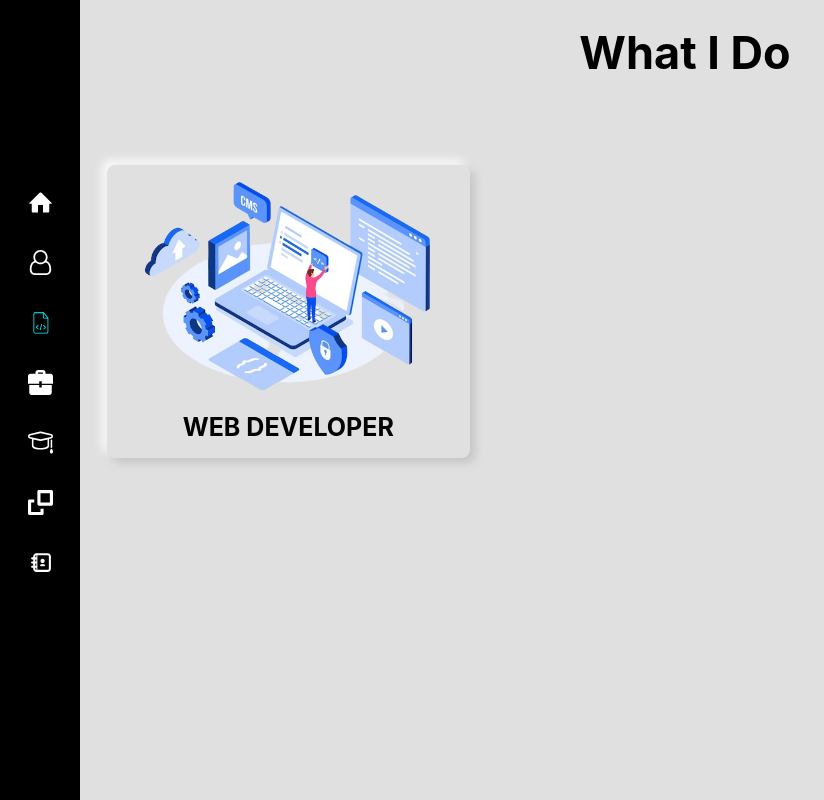
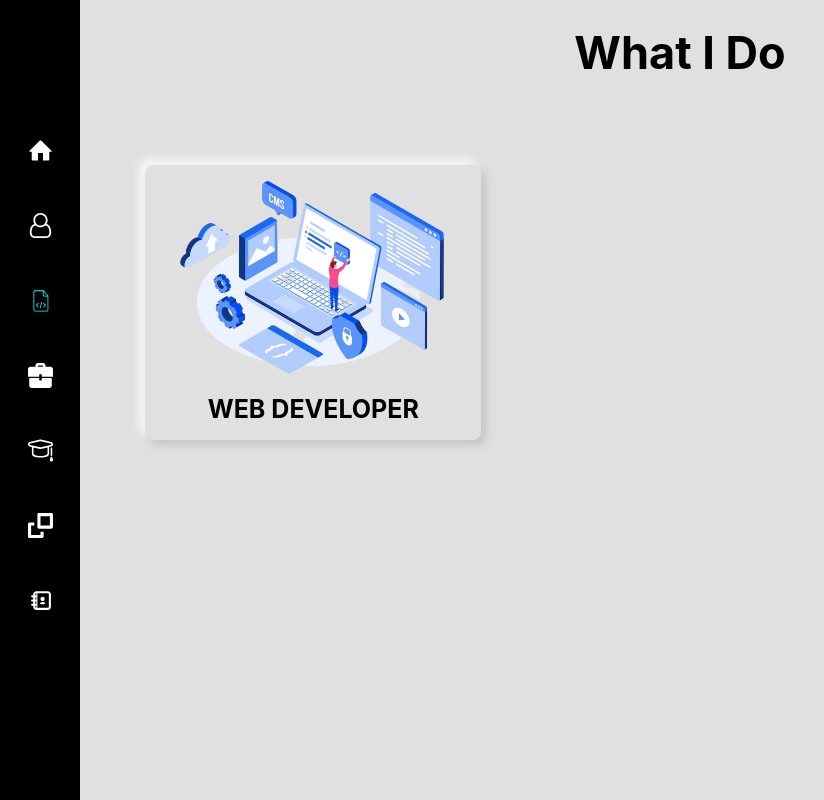
Before and after one commit to ananthuk7/my-profie-new, a Vue app: page /skill in a window 1280 px wide. Shown: the whole page, without its empty margins (0-824 px from the left). Built offline with nearby package versions, Linux system fonts and the light colour scheme.

Commit message:
sidebar response and some bug fix

```diff
--- /dev/null
+++ b/src/assets/scss/abstracts/_utilities.scss
@@ -0,0 +1,8 @@
+.pd-screen {
+  padding-left: 0.5rem;
+  padding-right: 0.5rem;
+  @include respond(tab-land) {
+    padding-left: 13rem;
+    padding-right: 5rem;
+  }
+}
--- /dev/null
+++ b/src/assets/scss/components/_sidebar.scss
@@ -0,0 +1,40 @@
+.sidebar {
+  width: 100%;
+  position: fixed;
+  z-index: 50;
+  display: flex;
+  height: 6rem;
+  bottom: 0;
+  @include respond(tab-land) {
+    width: 8rem;
+    height: 100vh;
+    left: 0;
+    top: 0;
+  }
+  &__inside {
+    display: flex;
+    width: 100%;
+    @include respond(tab-land) {
+      width: 100%;
+      height: 100vh;
+      align-items: center;
+      justify-content: center;
+    }
+  }
+  &__link {
+    display: flex;
+    align-items: center;
+    justify-content: space-evenly;
+    width: 100%;
+    @include respond(tab-land) {
+      width: 100%;
+      height: 100vh;
+      align-items: center;
+      justify-content: center;
+      flex-direction: column;
+      & .icons {
+        margin-bottom: 5rem;
+      }
+    }
+  }
+}
--- a/src/assets/scss/main.scss
+++ b/src/assets/scss/main.scss
@@ -4,10 +4,12 @@
 
 @import "./abstracts/variables";
 @import "./abstracts/mixins";
+@import "./abstracts/utilities";
 
 @import "./layout/grid";
 
 @import "./components/buttons";
+@import "./components/sidebar";
 @import "./components/cards";
 @import "./components/form";
 
--- a/src/components/Sidebar.vue
+++ b/src/components/Sidebar.vue
@@ -3,36 +3,37 @@ import Icons from "@/components/icons/Icon.vue";
 </script>
 
 <template>
-  <div
-    class="sidebar w-32 min-h-screen bg-black flex justify-center items-center"
-  >
-    <div class="flex justify-center items-center flex-col">
+  <div class="sidebar__inside bg-black">
+    <div class="sidebar__link">
       <RouterLink to="/">
-        <Icons id="icon-home" class=" icons fill-white h-10 w-10 mb-14" />
+        <Icons id="icon-home" class="icons fill-white h-10 w-10" />
       </RouterLink>
       <RouterLink to="/about">
-        <Icons id="icon-user-o" class=" icons fill-white h-10 w-10 mb-14" />
+        <Icons id="icon-user-o" class="icons fill-white h-10 w-10" />
       </RouterLink>
       <RouterLink to="/skill">
-        <Icons id="icon-document-code" class=" icons fill-white h-10 w-10 mb-14" />
+        <Icons
+          id="icon-document-code"
+          class="icons fill-white h-10 w-10"
+        />
       </RouterLink>
       <RouterLink to="/work">
-        <Icons id="icon-portfolio" class=" icons fill-white h-10 w-10 mb-14" />
+        <Icons id="icon-portfolio" class="icons fill-white h-10 w-10" />
       </RouterLink>
       <RouterLink to="/qualification">
-        <Icons id="icon-study" class=" icons fill-white h-10 w-10 mb-14" />
+        <Icons id="icon-study" class="icons fill-white h-10 w-10" />
       </RouterLink>
       <RouterLink to="/portfolio">
-        <Icons id="icon-gallery" class=" icons fill-white h-10 w-10 mb-14" />
+        <Icons id="icon-gallery" class="icons fill-white h-10 w-10" />
       </RouterLink>
       <RouterLink to="/contact">
-        <Icons id="icon-contacts" class=" icons fill-white h-10 w-10 mb-14" />
+        <Icons id="icon-contacts" class="icons fill-white h-10 w-10" />
       </RouterLink>
     </div>
   </div>
 </template>
 <style lang="scss">
-a.router-link-exact-active .icons{
+a.router-link-exact-active .icons {
   fill: aqua;
 }
 </style>
--- a/src/components/TabWrapper.vue
+++ b/src/components/TabWrapper.vue
@@ -27,7 +27,7 @@ provide("tabs-register", (tab: any) => {
 </script>
 
 <template>
-  <div class="tabs pl-80">
+  <div class="tabs">
     <div class="header">
       <button
         v-for="tab in tabs"
@@ -46,7 +46,7 @@ provide("tabs-register", (tab: any) => {
 
 <style scoped>
 .active {
-  background-color: rgb(24 24 27 );
-  color:#fff;
+  background-color: rgb(24 24 27);
+  color: #fff;
 }
 </style>
--- a/src/views/Education.vue
+++ b/src/views/Education.vue
@@ -4,15 +4,20 @@ import TabWrapper from "@/components/TabWrapper.vue";
 import Tab from "@/components/Tab.vue";
 </script>
 <template>
+  <div class="pd-screen">
     <TabWrapper class="my-5">
       <Tab title="Education">
         <div class="row">
-        <div class="col-md-4"><p class="work__date">May,2016-Sep,2020</p></div>
+          <div class="col-md-4">
+            <p class="work__date">May,2016-Sep,2020</p>
+          </div>
           <div class="col-md-8">
             <div class="work__content">
               <h1 class="work__title">Mahaghuru Institute of Technology</h1>
               >
-            <h2 class="work__subtitle">Bachelor's degree, Computer Science</h2>
+              <h2 class="work__subtitle">
+                Bachelor's degree, Computer Science
+              </h2>
               <!-- <p class="work__description">
               - Lorem ipsum dolor sit amet consectetur adipisicing elit. Odio
               tempore autem delectus asperiores quia reprehenderit quas
@@ -22,7 +27,9 @@ import Tab from "@/components/Tab.vue";
             </div>
           </div>
           <hr class="border border-x-emerald-900 w-full" />
-        <div class="col-md-4"><p class="work__date">Jun,2014-Jun,2016</p></div>
+          <div class="col-md-4">
+            <p class="work__date">Jun,2014-Jun,2016</p>
+          </div>
           <div class="col-md-8">
             <div class="work__content">
               <h1 class="work__title">BJSM Madathil</h1>
@@ -39,7 +46,9 @@ import Tab from "@/components/Tab.vue";
       </Tab>
       <Tab title="Internship">
         <div class="row">
-        <div class="col-md-4"><p class="work__date">May,2021-Aug,2021</p></div>
+          <div class="col-md-4">
+            <p class="work__date">May,2021-Aug,2021</p>
+          </div>
           <div class="col-md-8">
             <div class="work__content">
               <h1 class="work__title">Luminar Technolab</h1>
@@ -69,6 +78,7 @@ import Tab from "@/components/Tab.vue";
         </div>
       </Tab>
     </TabWrapper>
+  </div>
 </template>
 
 <style scoped></style>
--- a/src/views/Home.vue
+++ b/src/views/Home.vue
@@ -7,7 +7,7 @@ import { ref } from "vue";
   <div class="main flex items-center justify-center min-h-screen">
     <div class="main__content">
       <div class="row">
-        <div class="col-lg-4">
+        <div class="col col-lg-4">
           <div class="image__container">
             <img
               src="@/assets/images/ananthu.png"
@@ -16,7 +16,7 @@ import { ref } from "vue";
             />
           </div>
         </div>
-        <div class="col-lg-8">
+        <div class="col col-lg-8">
           <div
             class="content-wrapper flex items-center justify-center flex-col w-full h-full"
           >
--- a/src/views/Layout.vue
+++ b/src/views/Layout.vue
@@ -3,7 +3,7 @@ import Sidebar from "@/components/Sidebar.vue";
 </script>
 <template>
   <div class="flex flex-col sm:flex-row">
-    <div class="sidebar fixed left-0 right-0 top-0 w-32 z-50">
+    <div class="sidebar">
       <Sidebar />
     </div>
     <div class="flex-1">
--- a/src/views/Portfolio.vue
+++ b/src/views/Portfolio.vue
@@ -1,7 +1,7 @@
 <script setup lang="ts"></script>
 
 <template>
-  <div class="portfolio pl-52" id="portfolio">
+  <div class="portfolio pd-screen" id="portfolio">
     <h1 class="text-6xl uppercase font-bold py-10">Portfolio</h1>
     <div class="row">
       <div class="col col-sm-6 col-lg-4 mt-5">
--- a/src/views/Skills.vue
+++ b/src/views/Skills.vue
@@ -1,6 +1,6 @@
 <script setup lang="ts"></script>
 <template>
-  <div class="pl-36 skills">
+  <div class="pd-screen skills">
     <h3 class="text-7xl font-bold text-center mb-32">What I Do</h3>
     <div class="row">
       <!-- <div class="col col-sm-6 col-md-4">
@@ -36,7 +36,9 @@
               class="card__image--top"
             />
           </div>
-          <div class="card__description"><h3 class="card__heading">Web Developer</h3></div>
+          <div class="card__description">
+            <h3 class="card__heading">Web Developer</h3>
+          </div>
         </div>
       </div>
     </div>
--- a/src/views/Work.vue
+++ b/src/views/Work.vue
@@ -1,7 +1,7 @@
 <script setup lang="ts"></script>
 
 <template>
-  <div id="work " class="work pl-52 container pt-12">
+  <div id="work " class="work pd-screen container pt-12">
     <h1 class="text-6xl font-bold uppercase mb-12">Work</h1>
     <div class="row">
       <div class="col-md-4"><p class="work__date">Jun,2022-present</p></div>
```
Lines whose indentation alone changed are shown as unchanged.
